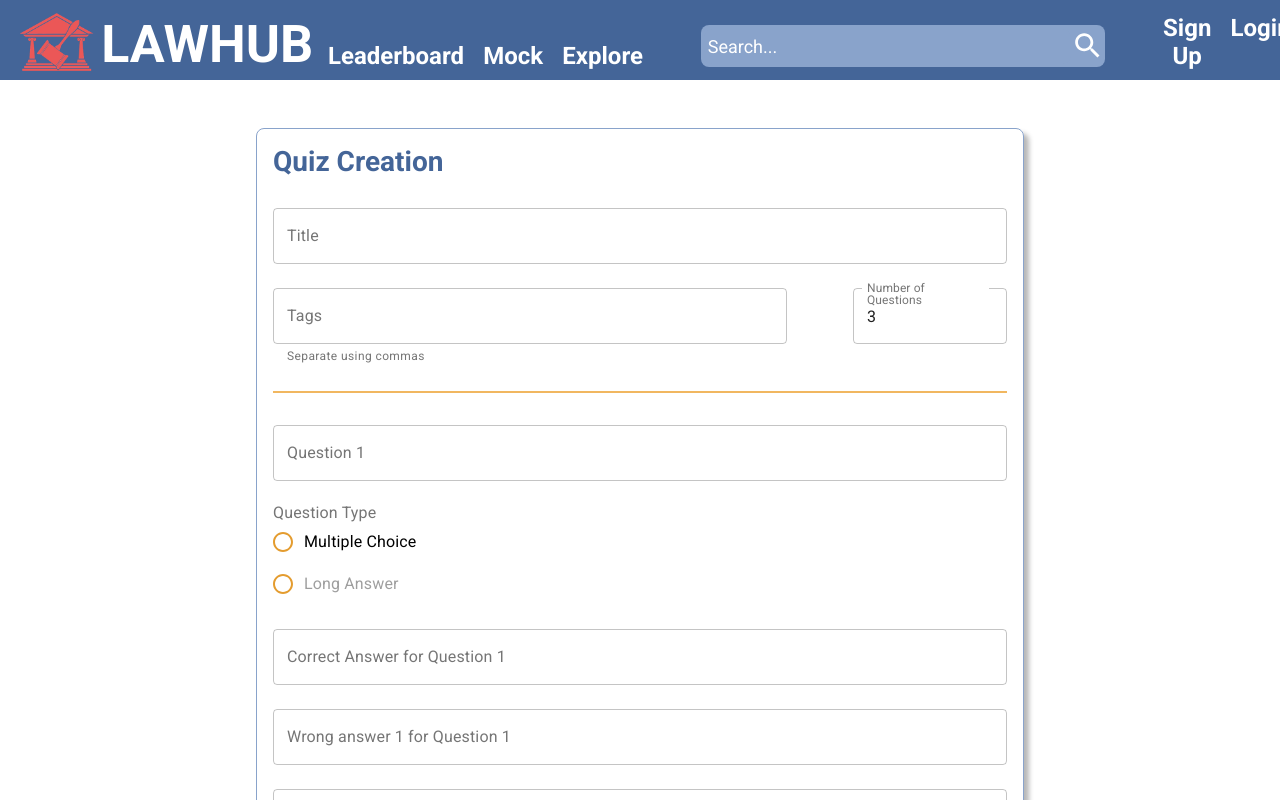
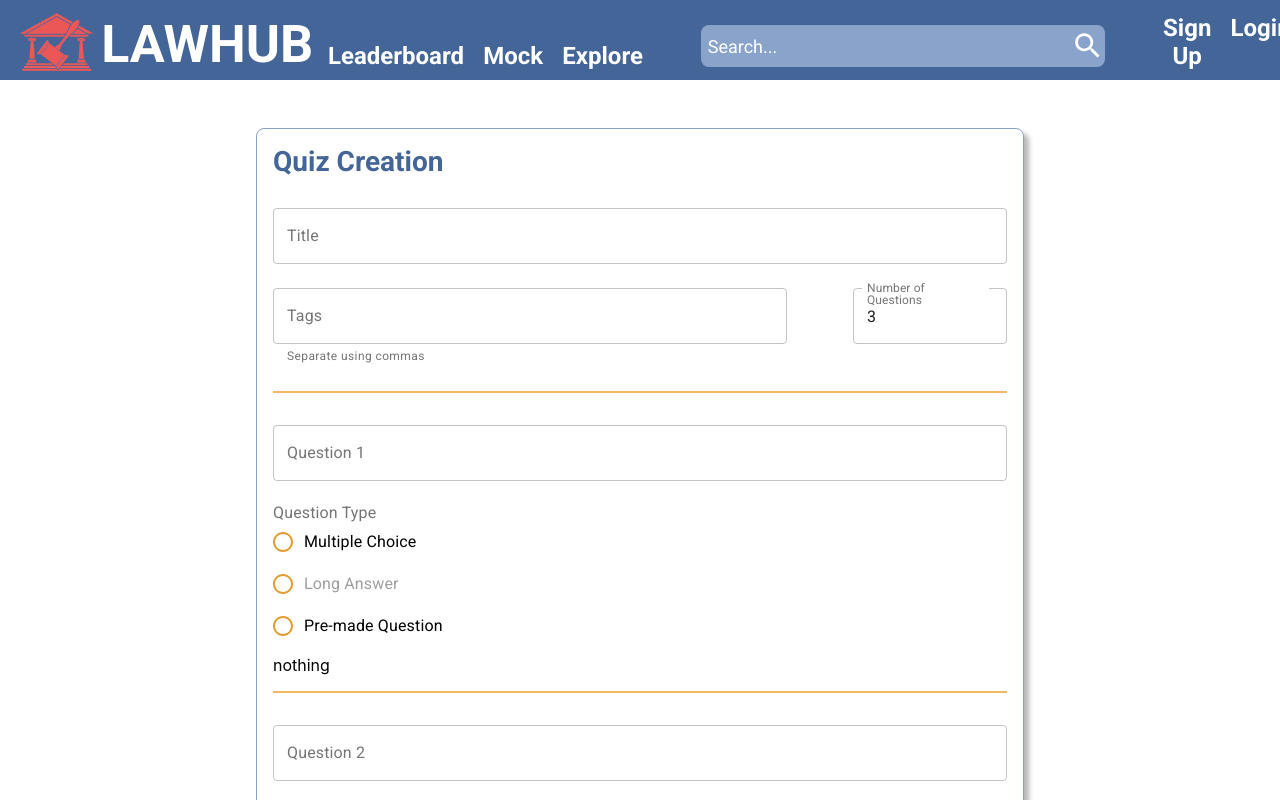
Before and after one commit to llolic/LawHub, a React (Create React App) app in the folder presentation/: page /quizCreation in a window 1280 px wide. Shown: the top 800 px of the page. Built offline with nearby package versions, Linux system fonts and the light colour scheme.

Commit message:
[LAM-45] Able to add pre-made questions to a quiz, need to make prettier

```diff
--- a/presentation/src/Components/QuizCreation.js
+++ b/presentation/src/Components/QuizCreation.js
@@ -1,6 +1,7 @@
 import React from "react";
 import Button from "./Button";
 import { submitNewQuiz } from "./Requests";
+import { fetchQuizQuestions } from "./Requests";
 
 import {
   TextField,
@@ -29,24 +30,28 @@ class QuizCreation extends React.Component {
           questionType: "",
           question: "",
           answers: ["", "", "", ""],
-          correct: 0
+          correct: 0,
+          questionId: -1
         },
         {
           questionType: "",
           question: "",
           answers: ["", "", "", ""],
-          correct: 0
+          correct: 0,
+          questionId: -1
         },
         {
           questionType: "",
           question: "",
           answers: ["", "", "", ""],
-          correct: 0
+          correct: 0,
+          questionId: -1
         }
       ],
       submitted: 0,
       missingFields: false,
       authorized: true,
+      response: []
       // sessId
     };
   }
@@ -55,6 +60,168 @@ class QuizCreation extends React.Component {
   // componentWillMount() {
   //   this.setNumQuestions(this.state.numQuestions);
   // }
+
+  // Alfonso added============================================================================================================
+  getQuizQuestions = () => {
+    fetchQuizQuestions(this.state).then(result => {
+      if (result !== -1) {
+        this.setState({ response: result.questions });
+      } else {
+        this.setState({ response: [] });
+      }
+    });
+
+    // TODO: currently hard coded
+    var temp = [
+      {
+        questionId: 1,
+        question: "Is Coronavirus overhyped?",
+        questionType: 0,
+        option1: "Yes",
+        option2: "No",
+        option3: "Maybe",
+        option4: "Helo",
+        correctAnswer: 3
+      },
+      {
+        questionId: 2,
+        question: "Is this question useful?",
+        questionType: 0,
+        option1: "Yes",
+        option2: "No",
+        option3: "Maybe",
+        option4: "Helo",
+        correctAnswer: 1
+      },
+      {
+        questionId: 3,
+        question: "Who is my fav prof?",
+        questionType: 0,
+        option1: "Ilir",
+        option2: "Arnold",
+        option3: "Michael",
+        option4: "All of the above",
+        correctAnswer: 3
+      }
+    ];
+    this.setState({ response: temp });
+  };
+
+  getQuestionDisplay = i => {
+    let display = [];
+    if (this.state.questions[i].questionType === "") {
+      display.push(<div>nothing</div>);
+      return display;
+    }
+    if (this.state.questions[i].questionType !== "2") {
+      //string 2
+      display.push(
+        <div>
+          <TextField
+            id="correctAns"
+            label={`Correct Answer for Question ${i + 1}`}
+            margin="normal"
+            fullWidth
+            multiline
+            variant="outlined"
+            onChange={e => this.updateQAns(e.target.value, 0, i)}
+          />
+
+          <TextField
+            id="wrongans"
+            label={`Wrong answer 1 for Question ${i + 1}`}
+            margin="normal"
+            fullWidth
+            multiline
+            variant="outlined"
+            onChange={e => this.updateQAns(e.target.value, 1, i)}
+          />
+
+          <TextField
+            id="wrongans"
+            label={`Wrong answer 2 for Question ${i + 1}`}
+            margin="normal"
+            fullWidth
+            multiline
+            variant="outlined"
+            onChange={e => this.updateQAns(e.target.value, 2, i)}
+          />
+
+          <TextField
+            id="wrongans"
+            label={`Wrong answer 3 for Question ${i + 1}`}
+            margin="normal"
+            fullWidth
+            multiline
+            variant="outlined"
+            helperText="These answers will be randomized when published!"
+            onChange={e => this.updateQAns(e.target.value, 3, i)}
+          />
+        </div>
+      );
+      return display;
+    } else {
+      for (let j = 0; j < this.state.response.length; j++) {
+        var options = [
+          this.state.response[j].option1,
+          this.state.response[j].option2,
+          this.state.response[j].option3,
+          this.state.response[j].option4
+        ];
+        display.push(
+          <div>
+            Question{j + 1}: {this.state.response[j].question}
+            <br></br>
+            Answer{j + 1}: {options[this.state.response[j].correctAnswer]}
+            <Button
+              text="Use this question"
+              onClick={e => this.usePremadeQuestion(i, this.state.response[j].questionId)} //TODO: update backend to expect incoming quesitonId
+            />
+          </div>
+        );
+        if (this.state.questions[i].questionId === this.state.response[j].questionId) { // user has selected this question
+          display.push(
+            <div>
+              Question selected
+              <hr></hr>
+            </div>
+          )
+        } else {
+          display.push(
+            <div>
+              <hr></hr>
+            </div>
+          )
+        }
+
+      }
+      return display;
+    }
+
+  };
+
+  usePremadeQuestion = (questionNum, questionId) => {
+    var temp = this.state.questions;
+    temp[questionNum].questionId = questionId;
+    this.setState({ questions: temp });
+    //alert("Your request has been saved");
+    console.log(this.state);
+  }
+
+
+  // updates the question type in the questions array at index qIndex
+  updateQType = (type, qIndex) => {
+    /*
+    var qs = this.state.questions;
+    qs[qIndex].questionType = type;
+    */
+    this.getQuizQuestions();
+    var temp = this.state.questions;
+    temp[qIndex].questionType = type;
+    this.setState({ questions: temp });
+  };
+
+  // end Alfonso added==============================================================================================================
 
   handleSubmit = () => {
     if (!this.fieldsFilled()) {
@@ -123,12 +290,6 @@ class QuizCreation extends React.Component {
     qs[qIndex].answers[ansIndex] = answer;
   };
 
-  // updates the question type in the questions array at index qIndex
-  updateQType = (type, qIndex) => {
-    var qs = this.state.questions;
-    qs[qIndex].questionType = type;
-  };
-
   // loops thru number of questions and generates all fields
   getQuestionFields = () => {
     let fields = [];
@@ -165,49 +326,15 @@ class QuizCreation extends React.Component {
                 label="Long Answer"
                 disabled
               />
+              <FormControlLabel
+                value="2"
+                control={<Radio style={{ color: "#E49C2F" }} />}
+                label="Pre-made Question"
+              />
             </RadioGroup>
           </FormControl>
 
-          <TextField
-            id="correctAns"
-            label={`Correct Answer for Question ${i + 1}`}
-            margin="normal"
-            fullWidth
-            multiline
-            variant="outlined"
-            onChange={e => this.updateQAns(e.target.value, 0, i)}
-          />
-
-          <TextField
-            id="wrongans"
-            label={`Wrong answer 1 for Question ${i + 1}`}
-            margin="normal"
-            fullWidth
-            multiline
-            variant="outlined"
-            onChange={e => this.updateQAns(e.target.value, 1, i)}
-          />
-
-          <TextField
-            id="wrongans"
-            label={`Wrong answer 2 for Question ${i + 1}`}
-            margin="normal"
-            fullWidth
-            multiline
-            variant="outlined"
-            onChange={e => this.updateQAns(e.target.value, 2, i)}
-          />
-
-          <TextField
-            id="wrongans"
-            label={`Wrong answer 3 for Question ${i + 1}`}
-            margin="normal"
-            fullWidth
-            multiline
-            variant="outlined"
-            helperText="These answers will be randomized when published!"
-            onChange={e => this.updateQAns(e.target.value, 3, i)}
-          />
+          {this.getQuestionDisplay(i)}
         </div>
       );
     }
--- a/presentation/src/Components/Requests.js
+++ b/presentation/src/Components/Requests.js
@@ -3,6 +3,23 @@
  */
 
 const path = "35.227.67.4";
+
+export const fetchQuizQuestions = async state => {
+  //console.log("Attempting to login");
+  return fetch(`http://${path}:5000/api/v1/fetchQuestions`, {
+    method: "POST",
+    headers: {
+      "Content-Type": "application/json"
+    },
+    body: JSON.stringify(state)
+  }).then(result => {
+    if (result.ok) {
+      return result.json(); // userId and sessId ??and userType
+    }
+    return -1;
+  });
+}
+
 
 export const submitRegistration = async (state, type) => {
   return fetch(`http://${path}:5000/api/v1/register/${type}`, {
```
